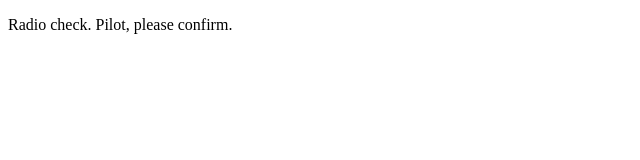
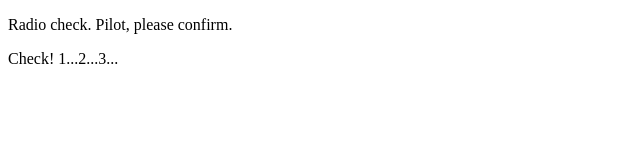
Before and after one commit to tori-rodgers/communication-log, a plain HTML site: page index.html in a window 1280 px wide. Shown: the full height of the page, 0-640 px from the left. Drawn offline with Linux system fonts and the light colour scheme.

Commit message:
responded to original radio check

```diff
--- a/index.html
+++ b/index.html
@@ -2,5 +2,6 @@
 <html>
    <body>
       <p>Radio check. Pilot, please confirm.</p>
+      <p>Check! 1...2...3...</p>
    </body>
 </html>
```
